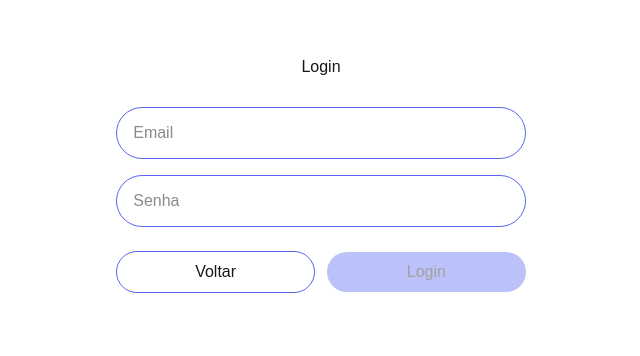
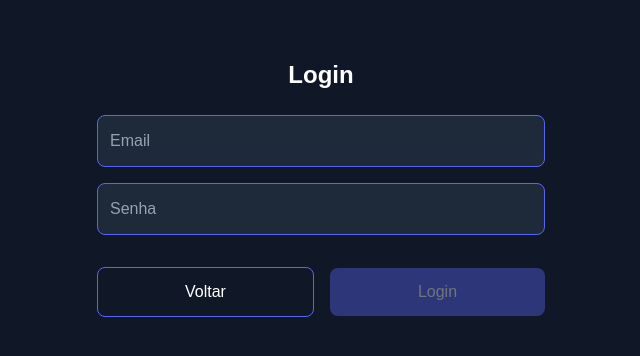
Before and after one commit to rapha1908/blog-app, a Next.js app: page /login in a window 1280 px wide. Shown: the part 212-568 px from the top of the page, without its empty margins (319-959 px from the left). Built offline with nearby package versions, Linux system fonts and the light colour scheme.

Commit message:
style: improve layout and styling for Home, EditPost, and Login components

```diff
--- a/src/app/page.tsx
+++ b/src/app/page.tsx
@@ -10,10 +10,18 @@ export default function Home() {
   const userType = useUserType();
 
   return (
-    <main className="grid grid-rows-[20px_1fr_20px] items-center justify-items-center min-h-screen p-8 pb-20 gap-16 sm:p-20 font-[family-name:var(--font-geist-sans)]">
-      <Header search={search} setSearch={setSearch} />
-      <CardList search={search} />
-      {(userType === "Professor" || userType === "Administrador") && <AddButton />}
+    <main className="flex flex-col min-h-screen w-full p-4 sm:p-6 md:p-8 lg:p-12 font-[family-name:var(--font-geist-sans)]">
+      <div className="w-full max-w-7xl mx-auto flex flex-col gap-6 sm:gap-8 md:gap-12">
+        <Header search={search} setSearch={setSearch} />
+        <div className="flex-grow">
+          <CardList search={search} />
+        </div>
+        {(userType === "Professor" || userType === "Administrador") && (
+          <div className="fixed bottom-6 right-6 sm:bottom-8 sm:right-8">
+            <AddButton />
+          </div>
+        )}
+      </div>
     </main>
   );
 }
--- a/src/pages/edit/[id].tsx
+++ b/src/pages/edit/[id].tsx
@@ -18,7 +18,6 @@ export default function EditPost() {
     const storedToken = getCookie("token");
     setToken(storedToken);
 
-    // Fetch existing post data
     if (id) {
       fetchPost();
     }
@@ -94,11 +93,12 @@ export default function EditPost() {
   };
 
   return (
-    <main className="flex flex-col items-center justify-center min-h-screen w-screen p-8 bg-gray-900 text-white">
-      <h2 className="text-2xl font-bold mb-6">Editar Post</h2>
-      <form onSubmit={handleUpdatePost} className="flex flex-col items-center justify-center w-full max-w-2xl gap-4">
+    <main className="flex flex-col items-center justify-center min-h-screen w-full p-4 sm:p-8 bg-gray-900 text-white">
+      <div className="w-full max-w-2xl">
+        <h2 className="text-2xl font-bold mb-6 text-center">Editar Post</h2>
+        <form onSubmit={handleUpdatePost} className="flex flex-col gap-4">
           <input
-          className="w-full h-13 border border-[#5865F2] p-4 rounded-lg bg-gray-800 text-white placeholder-gray-400"
+            className="w-full h-13 border border-[#5865F2] p-3 sm:p-4 rounded-lg bg-gray-800 text-white placeholder-gray-400"
             type="text"
             placeholder="Título"
             value={titulo}
@@ -106,7 +106,7 @@ export default function EditPost() {
             required
           />
           <input
-          className="w-full h-13 border border-[#5865F2] p-4 rounded-lg bg-gray-800 text-white placeholder-gray-400"
+            className="w-full h-13 border border-[#5865F2] p-3 sm:p-4 rounded-lg bg-gray-800 text-white placeholder-gray-400"
             type="text"
             placeholder="Matéria"
             value={materia}
@@ -114,20 +114,20 @@ export default function EditPost() {
             required
           />
           <textarea
-          className="w-full h-64 border border-[#5865F2] p-4 rounded-lg bg-gray-800 text-white placeholder-gray-400 resize-none"
+            className="w-full h-64 border border-[#5865F2] p-3 sm:p-4 rounded-lg bg-gray-800 text-white placeholder-gray-400 resize-none"
             placeholder="Conteúdo"
             value={conteudo}
             onChange={(e) => setConteudo(e.target.value)}
             required
           />
-        <div className="flex items-center justify-between mt-4 w-full gap-4">
+          <div className="flex flex-col sm:flex-row items-center justify-between mt-4 w-full gap-4">
             <Link
-            className="flex-1 border border-[#5865F2] p-3 rounded-lg text-center hover:bg-[#5865F2] transition-colors"
+              className="w-full sm:w-auto flex-1 border border-[#5865F2] p-3 rounded-lg text-center hover:bg-[#5865F2] transition-colors"
               href="/">
               Voltar
             </Link>
             <button
-            className="flex-1 bg-[#5865F2] p-3 rounded-lg disabled:opacity-40 hover:bg-[#4752C4] transition-colors"
+              className="w-full sm:w-auto flex-1 bg-[#5865F2] p-3 rounded-lg disabled:opacity-40 hover:bg-[#4752C4] transition-colors"
               type="submit"
               disabled={!titulo || !conteudo || !materia}
             >
@@ -135,6 +135,7 @@ export default function EditPost() {
             </button>
           </div>
         </form>
+      </div>
       <ToastContainer
         position="bottom-center"
         autoClose={5000}
--- a/src/pages/login/index.tsx
+++ b/src/pages/login/index.tsx
@@ -61,31 +61,32 @@ export default function Login() {
   };
 
   return (
-    <main className="flex flex-col items-center justify-center h-screen w-screen flex-1 gap-7">
-      <h2>Login</h2>
-      <form onSubmit={handleLogin} className="flex flex-col items-center justify-center gap-4 w-[80vw]">
+    <main className="flex flex-col items-center justify-center min-h-screen w-full p-4 bg-gray-900 text-white">
+      <div className="w-full max-w-md">
+        <h2 className="text-2xl font-bold mb-6 text-center">Login</h2>
+        <form onSubmit={handleLogin} className="flex flex-col gap-4">
           <input
-          className="w-[40%] h-13 border border-[#5865F2] p-4 rounded-4xl"
+            className="w-full h-13 border border-[#5865F2] p-3 rounded-lg bg-gray-800 text-white placeholder-gray-400"
             type="text"
             placeholder="Email"
             value={email}
             onChange={(e) => setEmail(e.target.value)}
           />
           <input
-          className="w-[40%] h-13 border border-[#5865F2] p-4 rounded-4xl"
+            className="w-full h-13 border border-[#5865F2] p-3 rounded-lg bg-gray-800 text-white placeholder-gray-400"
             type="password"
             placeholder="Senha"
             value={senha}
             onChange={(e) => setSenha(e.target.value)}
           />
-        <div className="flex items-center justify-between mt-2 w-[40%] max-h-12 gap-3">
+          <div className="flex flex-col sm:flex-row items-center justify-between mt-4 gap-4">
             <Link
-            className="border border-[#5865F2] p-2 rounded-4xl w-50 text-center"
+              className="w-full sm:w-auto flex-1 border border-[#5865F2] p-3 rounded-lg text-center hover:bg-[#5865F2] transition-colors"
               href="/">
               Voltar
             </Link>
             <button
-            className="bg-[#5865F2] p-2 rounded-4xl w-50 disabled:opacity-40"
+              className="w-full sm:w-auto flex-1 bg-[#5865F2] p-3 rounded-lg disabled:opacity-40 hover:bg-[#4752C4] transition-colors"
               type="submit"
               disabled={!email || !senha}
             >
@@ -93,6 +94,7 @@ export default function Login() {
             </button>
           </div>
         </form>
+      </div>
       <ToastContainer
         position="bottom-center"
         autoClose={5000}
@@ -103,7 +105,7 @@ export default function Login() {
         pauseOnFocusLoss
         draggable
         pauseOnHover
-        theme="colored"
+        theme="dark"
         transition={Bounce}
       />
     </main>
```
Lines whose indentation alone changed are shown as unchanged.
